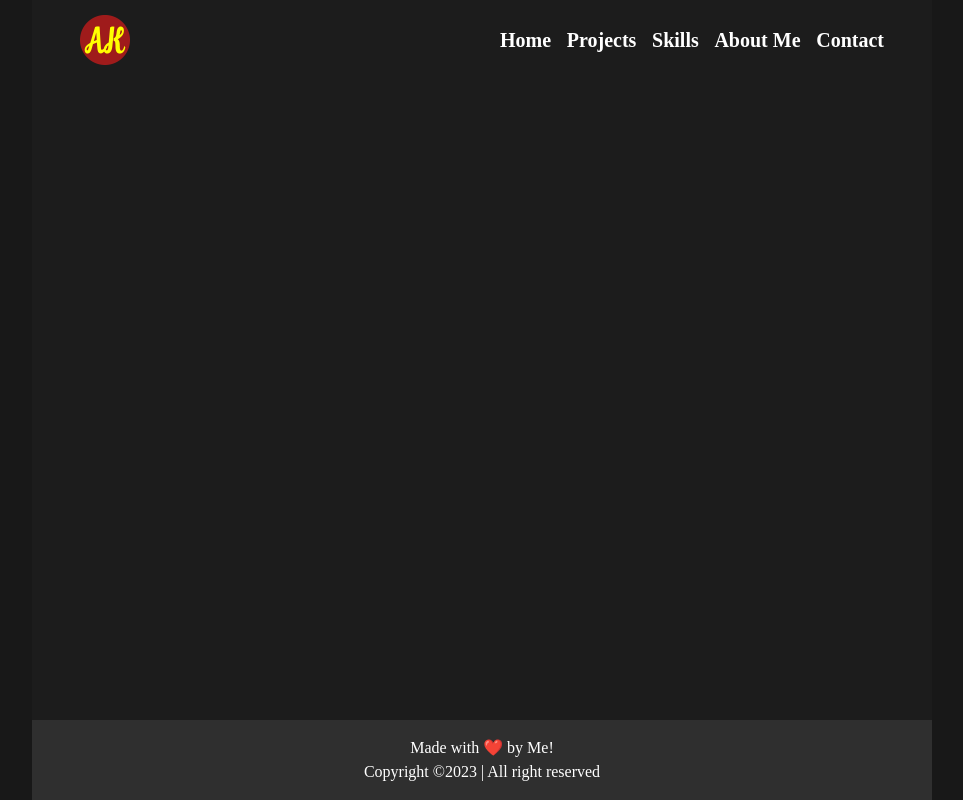
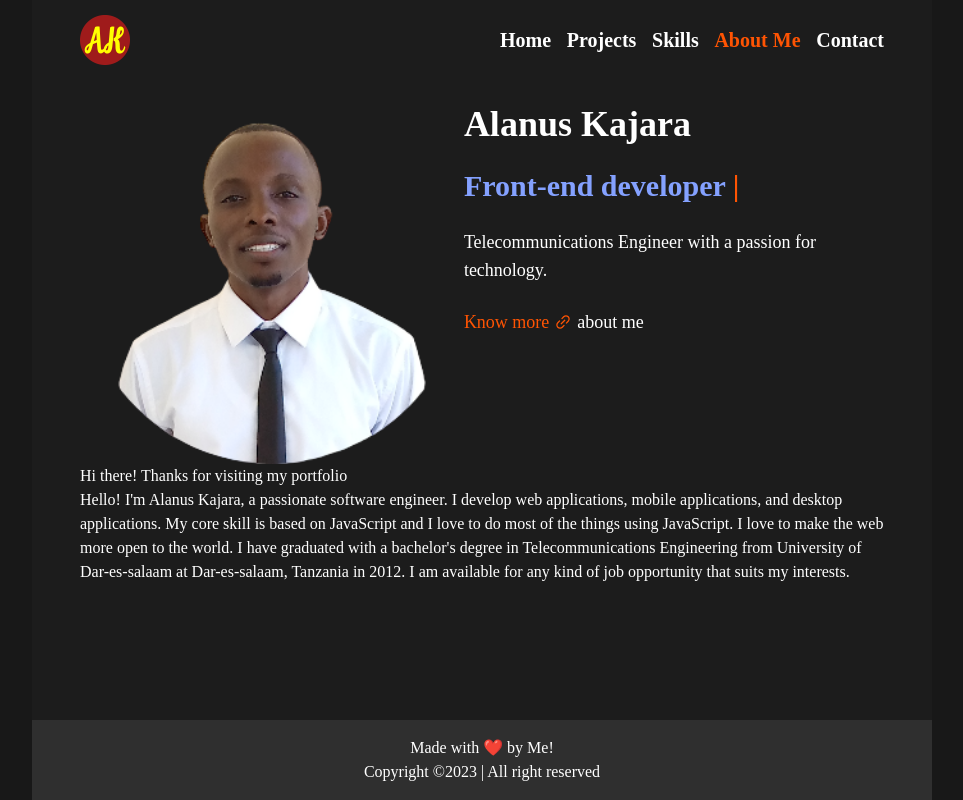
Before and after one commit to AlanusK/my-portfolio, a React (Create React App) app: page /about-me in a window 1280 px wide. Shown: the whole page, without its empty margins (158-1121 px from the left). Built offline with nearby package versions, Linux system fonts and the light colour scheme.

Commit message:
add aboutMe page

```diff
--- a/src/App.js
+++ b/src/App.js
@@ -4,6 +4,7 @@ import { Footer } from "./components/footer/Footer";
 import { Home } from "./pages/home";
 import { Projects } from "./pages/projects";
 import { Skills } from "./pages/skills";
+import { AboutMe } from "./pages/aboutMe";
 import { Contact } from "./pages/contact";
 import { Thanks } from "./pages/thanks";
 
@@ -17,6 +18,7 @@ export default function App() {
             <Route path='/' element={<Home />} />
             <Route path='/projects' element={<Projects />} />
             <Route path='/skills' element={<Skills />} />
+            <Route path='/about-me' element={<AboutMe />} />
             <Route path='/contact' element={<Contact />} />
             <Route path='/thanks' element={<Thanks />} />
           </Routes>
--- a/src/components/nav-list/NavList.js
+++ b/src/components/nav-list/NavList.js
@@ -35,7 +35,7 @@ export const NavList = ({setShowModal}) => (
         </li>
         <li>
             <NavLink
-                to='/about'
+                to='/about-me'
                 style={({ isActive }) => ({ color: isActive && '#ff5403' })}
                 onClick={() => setShowModal(false)}
                 className='hover:text-primary-default'
--- /dev/null
+++ b/src/pages/aboutMe/AboutMe.js
@@ -0,0 +1,40 @@
+import React from 'react';
+import profile from '../../resources/images/profile.png';
+import { AiOutlineLink } from 'react-icons/ai';
+import { Link } from 'react-router-dom';
+
+export const AboutMe = () => {
+    return (
+        <div className=''>
+            <div className='flex justify-center md:justify-between text-center md:text-left'>
+                <div className='w-1/2 hidden md:block flex-auto'>
+                    <img src={profile} width='100%' alt='' />
+                </div>
+                <div className='md:flex-auto'>
+                    <h1 className='my-6'>Alanus Kajara</h1>
+                    <h2 className='my-6 text-secondary-default'>Front-end developer <span className='text-primary-default'>|</span></h2>
+                    <p className='my-6 text-lg'>Telecommunications Engineer with a passion for technology.</p>
+                    <div className='my-6 flex justify-center md:justify-start'>
+                        <p className='flex items-center text-lg'>
+                            <Link
+                                to='/about-me'
+                                className='flex items-center text-primary-default hover:text-primary-dark'
+                            >
+                                Know more<AiOutlineLink style={{ marginLeft: 5, marginRight: 5 }} />
+                            </Link>
+                            about me
+                        </p>
+                    </div>
+                </div>
+            </div>
+
+            <p>Hi there! Thanks for visiting my portfolio</p>
+            <p>Hello! I'm Alanus Kajara, a passionate software engineer.
+                I develop web applications, mobile applications, and desktop applications.
+                My core skill is based on JavaScript and I love to do most of the things using JavaScript.
+                I love to make the web more open to the world. I have graduated with a bachelor's degree in
+                Telecommunications Engineering from University of Dar-es-salaam at Dar-es-salaam, Tanzania in 2012.
+                I am available for any kind of job opportunity that suits my interests.</p>
+        </div>
+    )
+}
--- /dev/null
+++ b/src/pages/aboutMe/index.js
@@ -0,0 +1 @@
+export { AboutMe } from './AboutMe'
--- a/src/pages/home/Home.js
+++ b/src/pages/home/Home.js
@@ -19,7 +19,7 @@ export const Home = () => {
                     <div className='my-6 flex justify-center md:justify-start'>
                         <p className='flex items-center text-lg'>
                             <Link
-                                to='/about'
+                                to='/about-me'
                                 className='flex items-center text-primary-default hover:text-primary-dark'
                             >
                                 Know more<AiOutlineLink style={{ marginLeft: 5, marginRight: 5 }} />
```
